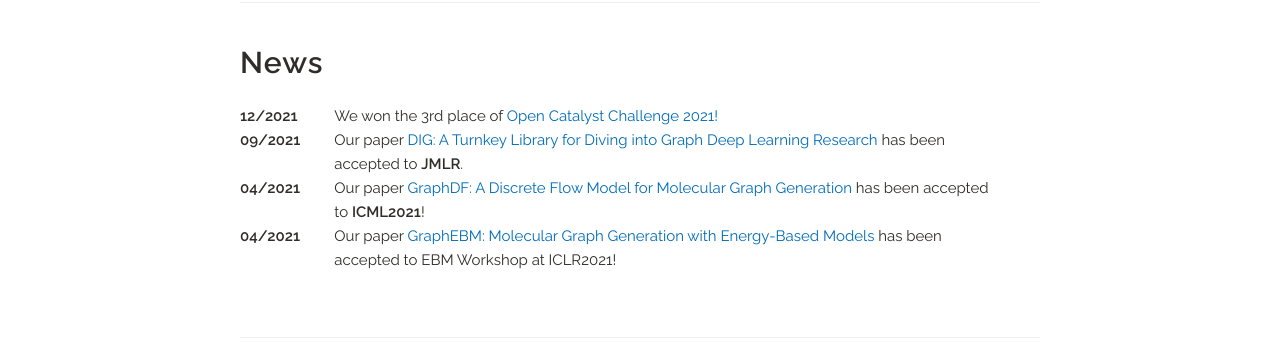
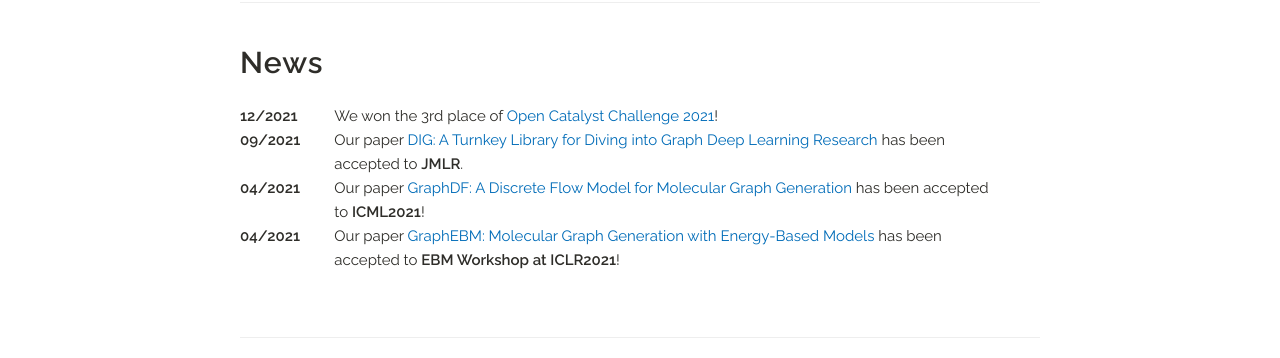
Before and after one commit to YKQ98/YKQ98.github.io, a Jekyll site: the page built from index.html, in a window 1280 px wide and 900 px high, scrolled down 596 px. Shown: the part 153-511 px from the top of the window. Built offline with Jekyll 4.4.1, drawn with Linux system fonts in a browser that asks for light colours; a style sheet for code colours, icons or effects is not loaded.

```diff
--- a/_data/news.yaml
+++ b/_data/news.yaml
@@ -1,6 +1,6 @@
 news:
 
-- title: "We won the 3rd place of <a href='https://opencatalystproject.org/challenge.html/'>Open Catalyst Challenge 2021!</a>"
+- title: "We won the 3rd place of <a href='https://opencatalystproject.org/challenge.html/'>Open Catalyst Challenge 2021</a>!"
   date: "12/2021"
 
 - title: "Our paper <a href='https://jmlr.org/papers/v22/21-0343.html'>DIG: A Turnkey Library for Diving into Graph Deep Learning Research</a> has been accepted to <b>JMLR</b>."
@@ -9,5 +9,5 @@ news:
 - title: "Our paper <a href='https://arxiv.org/pdf/2102.01189.pdf'>GraphDF: A Discrete Flow Model for Molecular Graph Generation</a> has been accepted to <b>ICML2021</b>!"
   date: "04/2021"
 
-- title: "Our paper <a href='https://arxiv.org/abs/2102.00546'>GraphEBM: Molecular Graph Generation with Energy-Based Models</a> has been accepted to EBM Workshop at ICLR2021!"
+- title: "Our paper <a href='https://arxiv.org/abs/2102.00546'>GraphEBM: Molecular Graph Generation with Energy-Based Models</a> has been accepted to <b>EBM Workshop at ICLR2021</b>!"
   date: "04/2021"
```
